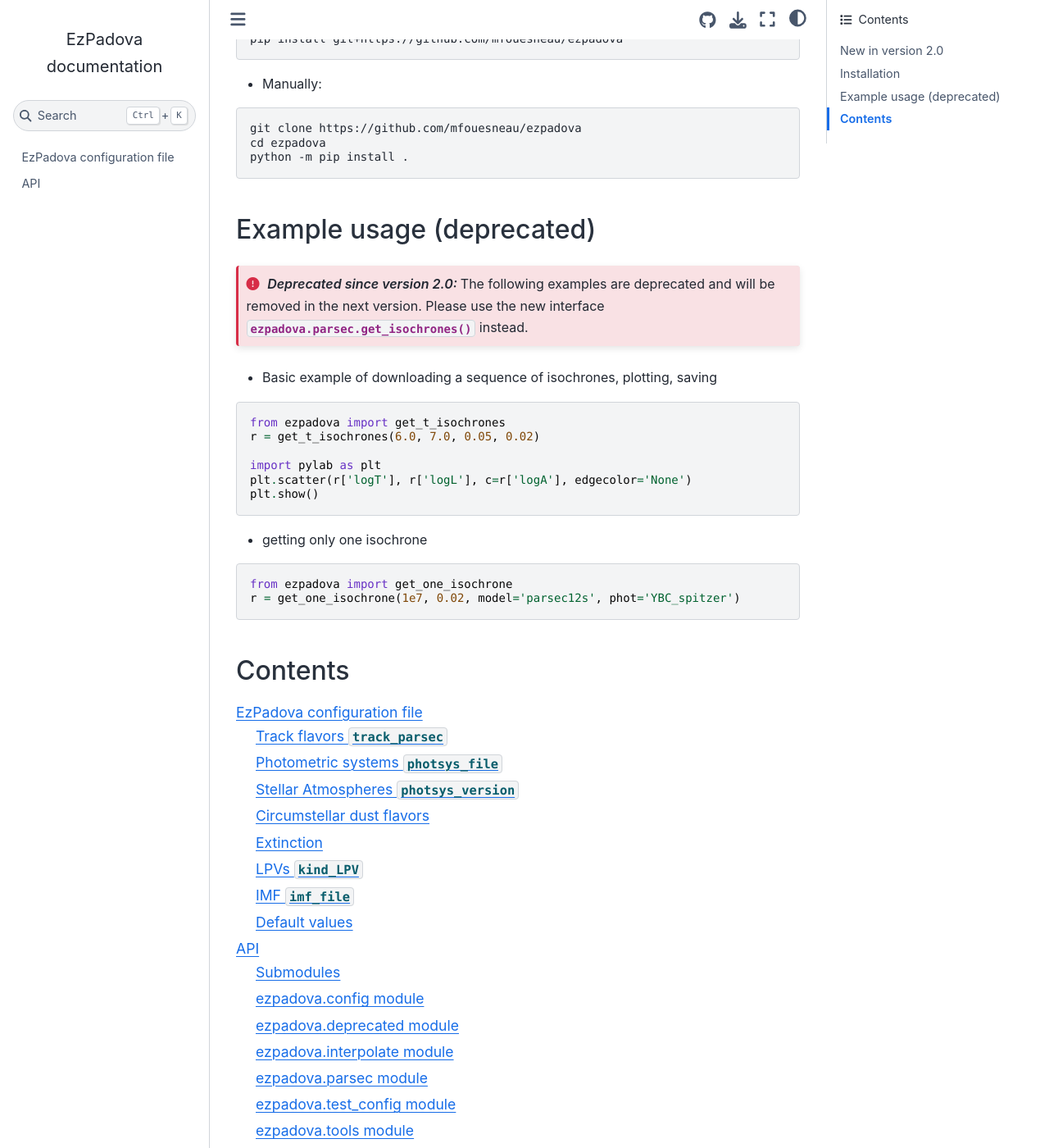
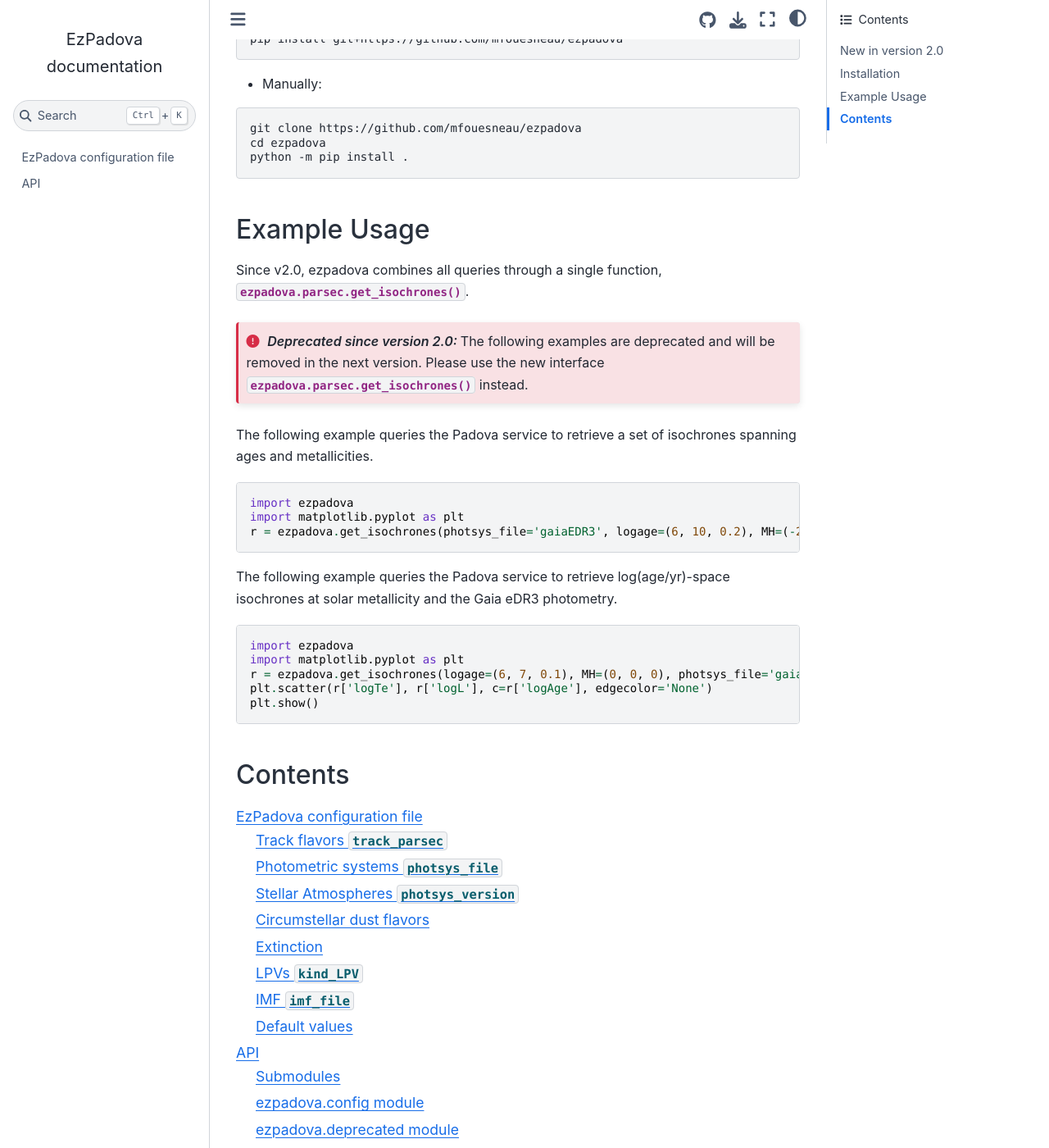
Before and after one commit to mfouesneau/ezpadova, a Sphinx documentation site: the page built from doc/index.rst, in a window 1280 px wide and 1400 px high, scrolled down 1079 px. Shown: the whole window at 82% size. Built offline with Sphinx 7.4.7 and the Sphinx Book theme 1.1.4, drawn with Linux system fonts in a browser that asks for light colours.

Commit message:
Update index.rst

```diff
--- a/doc/index.rst
+++ b/doc/index.rst
@@ -47,30 +47,31 @@ Installation
         cd ezpadova
         python -m pip install .
 
-
-Example usage (deprecated)
---------------------------
+Example Usage
+-------------
+Since v2.0, ezpadova combines all queries through a single function, :func:`ezpadova.parsec.get_isochrones`.
 
 .. deprecated:: 2.0
     The following examples are deprecated and will be removed in the next version. Please use the new interface :func:`ezpadova.parsec.get_isochrones` instead.
 
-* Basic example of downloading a sequence of isochrones, plotting, saving
+The following example queries the Padova service to retrieve a set of isochrones spanning ages and metallicities.
 
 .. code-block:: python
 
-    from ezpadova import get_t_isochrones
-    r = get_t_isochrones(6.0, 7.0, 0.05, 0.02)
+   import ezpadova
+   import matplotlib.pyplot as plt
+   r = ezpadova.get_isochrones(photsys_file='gaiaEDR3', logage=(6, 10, 0.2), MH=(-2, 1, 0.4))
 
-    import pylab as plt
-    plt.scatter(r['logT'], r['logL'], c=r['logA'], edgecolor='None')
-    plt.show()
 
-* getting only one isochrone
+The following example queries the Padova service to retrieve log(age/yr)-space isochrones at solar metallicity and the Gaia eDR3 photometry.
 
 .. code-block:: python
 
-    from ezpadova import get_one_isochrone
-    r = get_one_isochrone(1e7, 0.02, model='parsec12s', phot='YBC_spitzer')
+   import ezpadova
+   import matplotlib.pyplot as plt
+   r = ezpadova.get_isochrones(logage=(6, 7, 0.1), MH=(0, 0, 0), photsys_file='gaiaEDR3')
+   plt.scatter(r['logTe'], r['logL'], c=r['logAge'], edgecolor='None')
+   plt.show()
 
 
 Contents
```
